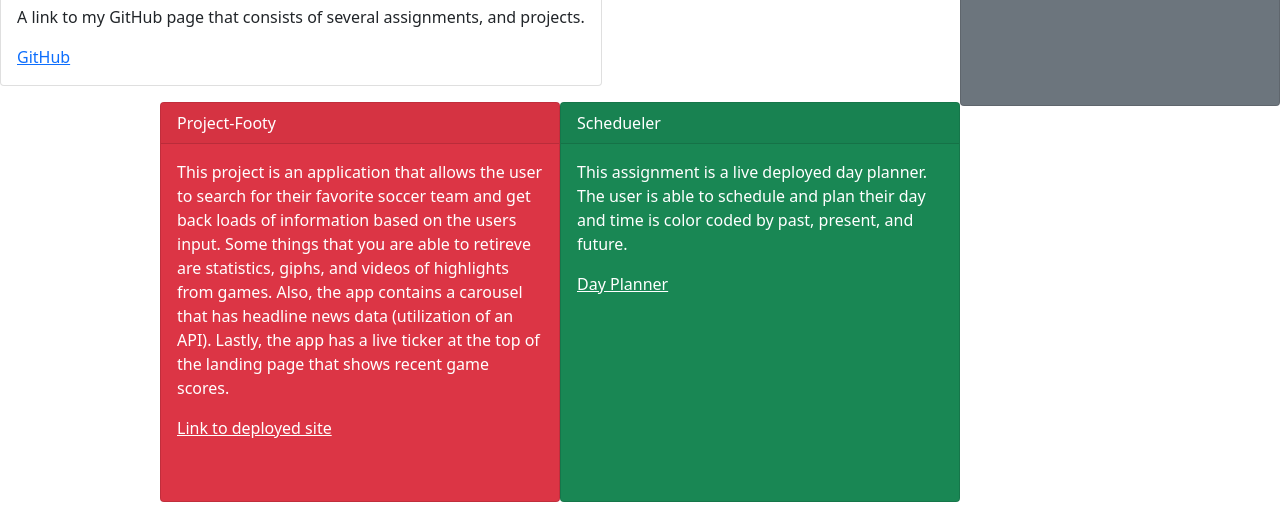
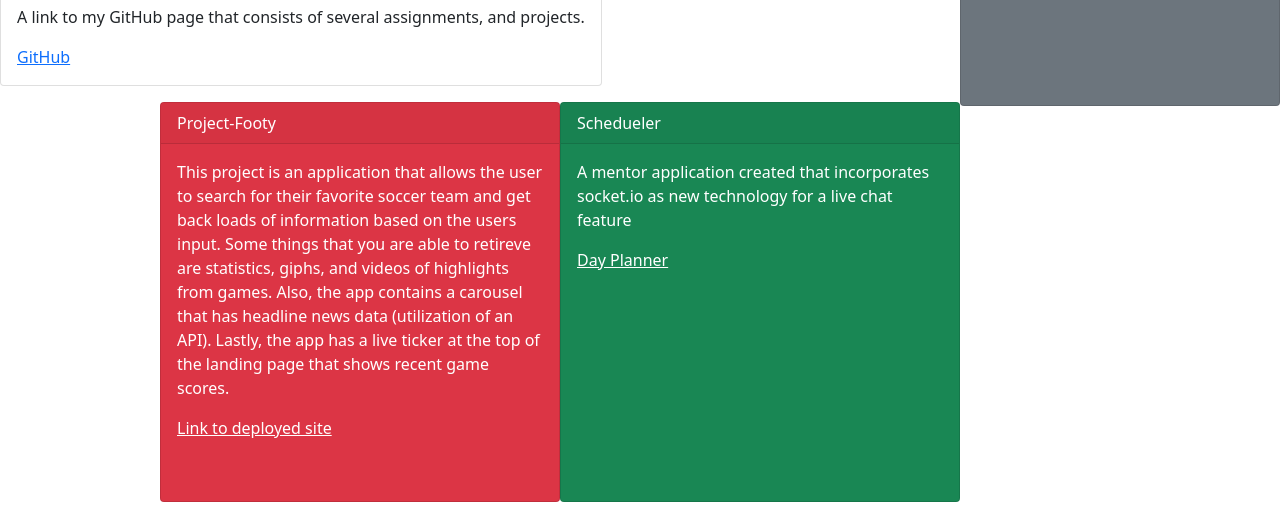
Before and after one commit to zarriei/Profile-Update_3, a plain HTML site: page portfolio.html in a window 1280 px wide. Shown: the part 350-868 px from the top of the page. Drawn offline with nearby package versions, Linux system fonts and the light colour scheme.

Commit message:
added project 2

```diff
--- a/portfolio.html
+++ b/portfolio.html
@@ -66,8 +66,8 @@
       <div class="card-header">Schedueler</div>
       <div class="card-body">
 
-        <p class="card-text">This assignment is a live deployed day planner.  The user is able to schedule and plan their day and time is color coded by past, present, and future.</p>
-          <a href="https://zarriei.github.io/Jquery_Calander/" style="color: white;">Day Planner</a>
+        <p class="card-text">A mentor application created that incorporates socket.io as new technology for a live chat feature</p>
+          <a href="https://rhubarb-cake-73090.herokuapp.com/chat" style="color: white;">Day Planner</a>
       </div>
     </div>
     <div class="card text-white bg-danger mb-3" style="max-width: 25rem; float: right; height: 400px;">
```
